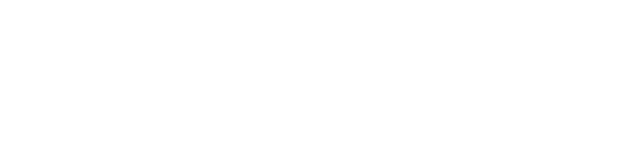
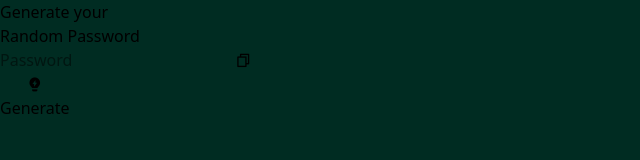
Before and after one commit to rakibulrahmandev/generate-password-app, a plain HTML site: page index.html in a window 1280 px wide. Shown: the whole page, without its empty margins (0-640 px from the left). Drawn offline with nearby package versions, Linux system fonts and the light colour scheme.

Commit message:
html structure done and add font family in tailwind config file done on 07/27/2025 at 05:45 pm

```diff
--- a/index.html
+++ b/index.html
@@ -16,8 +16,26 @@
     <!-- ----------------------------- tailwind -->
     <script src="https://cdn.jsdelivr.net/npm/@tailwindcss/browser@4"></script>
 </head>
-<body>
-
+<body class="w-full bg-emerald-950">
+    <div id="content-container">
+        <div id="web-intro">
+            <h1 class="block">Generate your <br><span>Random Password</span></h1>
+        </div>
+        <div id="generate-container">
+            <input id="input" type="text" placeholder="Password">
+            <button id="copy-btn">
+                <i class="ri-file-copy-line"></i>
+            </button>
+        </div>
+        <div id="btn-container">
+            <button id="generate-btn">
+                <div id="btn-icon">
+                    <i class="ri-lightbulb-flash-fill"></i>
+                </div>
+                <p id="btn-text">Generate</p>
+            </button>
+        </div>
+    </div>
     <!-- ----------------------------- script -->
     <script src="./js/script.js"></script>
 </body>
--- a/tailwind.config.js
+++ b/tailwind.config.js
@@ -4,7 +4,7 @@ export default {
   theme: {
     extend: {
       fontFamily: {
-        'poppins': ['Poppins', 'sans-serif'],
+        'montserrat': ['Montserrat', 'sans-serif'],
       },
     },
   },
```
